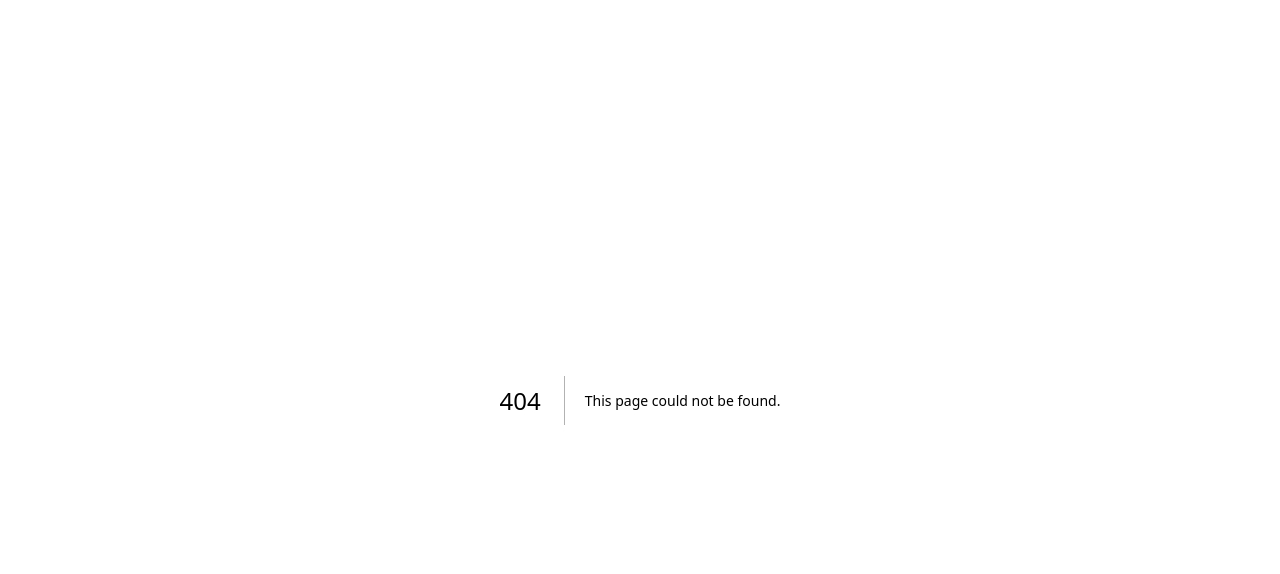
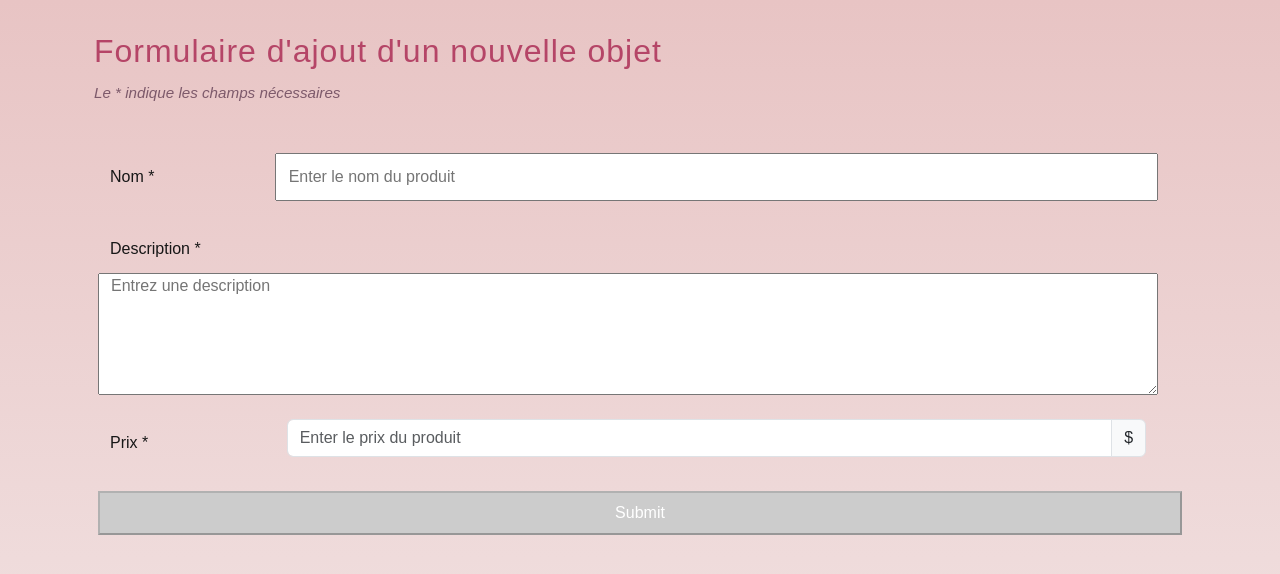
Before and after one commit to insuludu/5DW-TP, a Next.js app in the folder frontend/: page /create-product in a window 1280 px wide. Before the commit this address had no page. Shown: the top 574 px of the page. Built offline with nearby package versions, Linux system fonts and the light colour scheme.

Commit message:
commencement page creation de produit

```diff
--- /dev/null
+++ b/frontend/src/app/create-product/form.tsx
@@ -0,0 +1,129 @@
+'use client';
+
+import styles from "../styles/page.module.css"
+import { useForm, SubmitHandler } from "react-hook-form";
+
+type FormFields = {
+    nom: string;
+    description: string;
+    prix: Float64Array;
+};
+
+export default function SimpleForm() {
+    const {
+        register,
+        handleSubmit,
+        formState: { errors, isSubmitting, isValid },
+        reset,
+        setError,
+        clearErrors
+    } = useForm<FormFields>({
+        mode: 'onChange',
+        criteriaMode: 'all'
+    });
+
+    const onSubmit: SubmitHandler<FormFields> = async (data) => {
+        try {
+            clearErrors("root");
+            await new Promise((resolve) => setTimeout(resolve, 1000)); // simulate async delay
+
+            console.log("Form submitted:", data);
+            alert(`Nom: ${data.nom}\nDescription: ${data.description}`);
+
+            reset();
+        } catch (error) {
+            console.error('Erreur lors de la soumission:', error);
+            setError("root", {
+                message: "Une erreur s'est produite lors de l'envoi du formulaire. Veuillez réessayer.",
+            });
+        }
+    };
+
+    return (
+        <section className={styles.contactContainer}>
+            <div className={`d-flex justify-content-center`}>
+                <div className={styles.formSection}>
+                    <div className={styles.formHeader}>
+                        <h1>Formulaire d'ajout d'un nouvelle objet</h1>
+                        <p>Le * indique les champs nécessaires</p>
+                    </div>
+                    <form onSubmit={handleSubmit(onSubmit)} className={`row p-3`}>
+                        {/* nom */}
+                        <div className={` row mb-4`}>
+                            <label htmlFor="nom" className={`d-flex col-md-2 col-lg-2 align-items-center`}>Nom *</label>
+                            <input className={`d-flex col-12 col-md-10 col-lg-10`}
+                                id="nom"
+                                {...register("nom", {
+                                    required: "Un nom est requis",
+                                    minLength: { value: 2, message: "le doit doit contenir au moins 2 caractères" },
+                                })}
+                                type="text"
+                                placeholder="Enter le nom du produit"
+                            />
+                            {errors.nom && <div style={{ color: "red" }}>{errors.nom.message}</div>}
+
+                            <br /><br />
+                        </div>
+
+                        {/* description */}
+                        <div className={`row mb-4`}>
+                            <label htmlFor="description" className={` d-flex align-items-center align-content-center col-12`}>Description *</label>
+                            <br /><br />
+                            <textarea className={`d-flex col-12`}
+                                id="description"
+                                {...register("description", {
+                                    required: "Une description est requise",
+                                    minLength: { value: 5, message: "La description doit contenir au moins 5 caractères" },
+                                    maxLength: { value: 500, message: "la description ne doit pas dépasser 500 caractères" }
+                                })}
+                                placeholder="Entrez une description"
+                                rows={5}
+                            />
+                            {errors.description && (
+                                <div style={{ color: "red" }}>{errors.description.message}</div>
+                            )}
+
+                            <br /><br />
+                        </div>
+
+                        {/* prix */}
+                        <div className={` row mb-4`}>
+                            <label htmlFor="prix" className={`d-flex col-12 col-md-2 col-lg-2 align-items-center`}>Prix *</label>
+                            <div className="col-12 col-md-10 col-lg-10">
+                                <div className="input-group">
+                                    <input
+                                        id="prix"
+                                        type="number"
+                                        placeholder="Enter le prix du produit"
+                                        className="form-control"
+                                        {...register("prix", {
+                                            required: "Un prix est requis",
+                                        })}
+                                    />
+                                    <span className="input-group-text">$</span>
+                                </div>
+                                {errors.prix && <div style={{ color: "red" }}>{errors.prix.message}</div>}
+                            </div>
+                            <br /><br />
+                        </div>
+
+                        <button
+                            type="submit"
+                            disabled={isSubmitting || !isValid}
+                            style={{
+                                backgroundColor: !isValid ? '#ccc' : '#007bff',
+                                color: 'white',
+                                cursor: !isValid ? 'not-allowed' : 'pointer',
+                                padding: '8px 16px',
+                            }}
+                        >
+                            {isSubmitting ? "Submitting..." : "Submit"}
+                        </button>
+
+                        {errors.root && <div style={{ color: "red" }}>{errors.root.message}</div>}
+                    </form>
+                </div>
+            </div>
+        </section >
+    );
+}
--- /dev/null
+++ b/frontend/src/app/create-product/page.tsx
@@ -0,0 +1,10 @@
+import ProductForm from "./form";
+
+export default function Home() {
+
+  return (
+    <section>
+        <ProductForm />
+    </section>
+  );
+}
```
